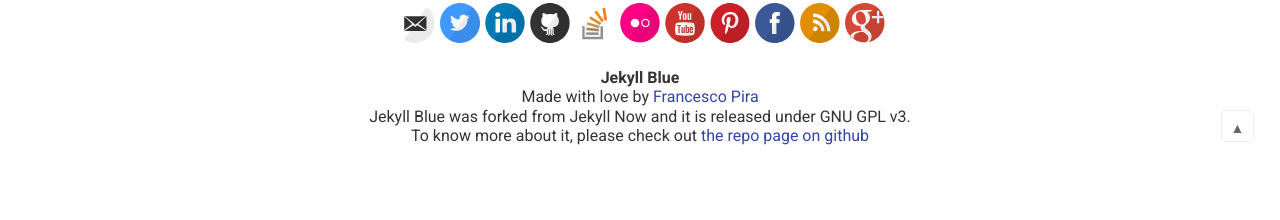
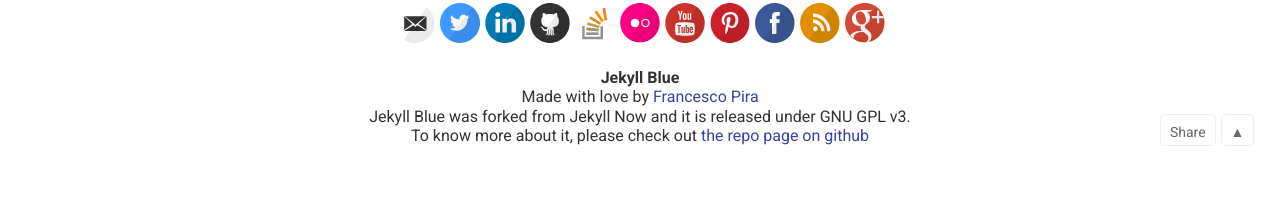
Before and after one commit to pirafrank/Jekyll-Blue, a Jekyll site: the page built from _posts/2014-3-8-Another-World.md, in a window 1280 px wide. Shown: the part 740-960 px from the top of the page. Built offline with Jekyll 4.4.1, drawn with Linux system fonts in a browser that asks for light colours; Markdown is read by kramdown in place of the engine named in the settings.

Commit message:
added "back to top" and "share" buttons to posts, "back to top" to pages. cleaned useless code.

```diff
--- a/_layouts/default.html
+++ b/_layouts/default.html
@@ -13,11 +13,11 @@
 
   <body>
 
-      <div class="wrapper-masthead">
+      <div id="top" class="wrapper-masthead">
         <div class="container">
           <header class="masthead clearfix">
 
-            <div id="top" class="site-info">
+            <div class="site-info">
               <h3 class="site-name"><a href="{{ site.baseurl }}/">{{ site.name }}</a></h3>
               <p class="site-description">{{ site.description }}</p>
             </div>
--- a/_layouts/page.html
+++ b/_layouts/page.html
@@ -15,3 +15,7 @@ layout: default
   </div>
 
 </article>
+
+<div class="corner-fixed">
+  <span class="corner-btn"><a href="#top">&#9650;</a></span>
+</div>
--- a/_layouts/post.html
+++ b/_layouts/post.html
@@ -29,4 +29,7 @@ layout: default
 
 </article>
 
-<div class="back-to-top"><a href="#">&#9650;</a></div>
+<div class="corner-fixed">
+  <span class="corner-btn"><a href="#share-links">Share</a></span>
+  <span class="corner-btn"><a href="#top">&#9650;</a></span>
+</div>
--- a/_sass/_layout.scss
+++ b/_sass/_layout.scss
@@ -149,3 +149,27 @@ nav { // edit this to change navbar appearance
     }
   }
 }
+
+.corner-fixed {
+  position: fixed;
+  bottom: 2%;
+  right: 2%;
+
+  @include mobile {
+    right: 4%;
+  }
+}
+
+.corner-btn {
+  background: $white;
+  border: 1px solid $lightestGray;
+  border-radius: 5px;
+  padding: 3px 9px 3px 9px;
+
+  a {
+    font-size: 14px;
+    font-family: $defaultSansSerif;
+    //text-transform: uppercase;
+    color: $gray;
+  }
+}
--- a/_sass/_pages.scss
+++ b/_sass/_pages.scss
@@ -39,24 +39,3 @@
   //background: $darkGray;
   border-bottom: 1px solid $lightestGray;
 }
-
-.back-to-top {
-  position: fixed;
-  bottom: 2%;
-  right: 2%;
-  background: $white;
-  border: 1px solid $lightestGray;
-  border-radius: 5px;
-  padding: 3px 9px 3px 9px;
-
-  a {
-    font-size: 14px;
-    font-family: $defaultSansSerif;
-    //text-transform: uppercase;
-    color: $gray;
-  }
-
-  @include mobile {
-    right: 4%;
-  }
-}
```
